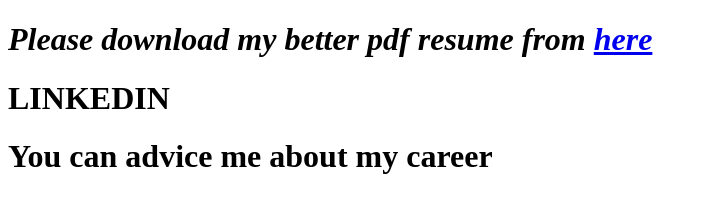
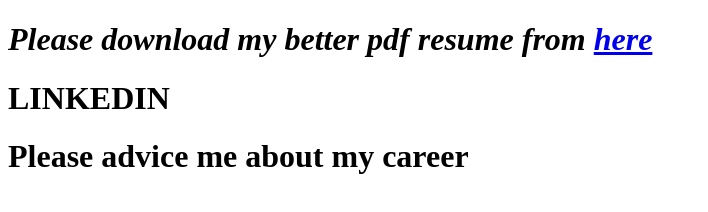
Before and after one commit to mirshakil/mir, a plain HTML site: page index.html in a window 1280 px wide. Shown: the whole page, without its empty margins (0-708 px from the left). Drawn offline with Linux system fonts and the light colour scheme.

Commit message:
Add files via upload

```diff
--- a/index.html
+++ b/index.html
@@ -3,6 +3,6 @@
     <H1><i>Please download my better pdf resume from <b><a href="Resume of Mir Shakil Resvi.pdf">here</a> </b></i></H1>
 <head>
     <h1><b><a href="https://www.linkedin.com/in/mirshakilresvi"></a>LINKEDIN </b></h1>
-   <h1>You can advice me about my career</h1>
+   <h1>Please advice me about my career</h1>
 </body>
 </html>
```
